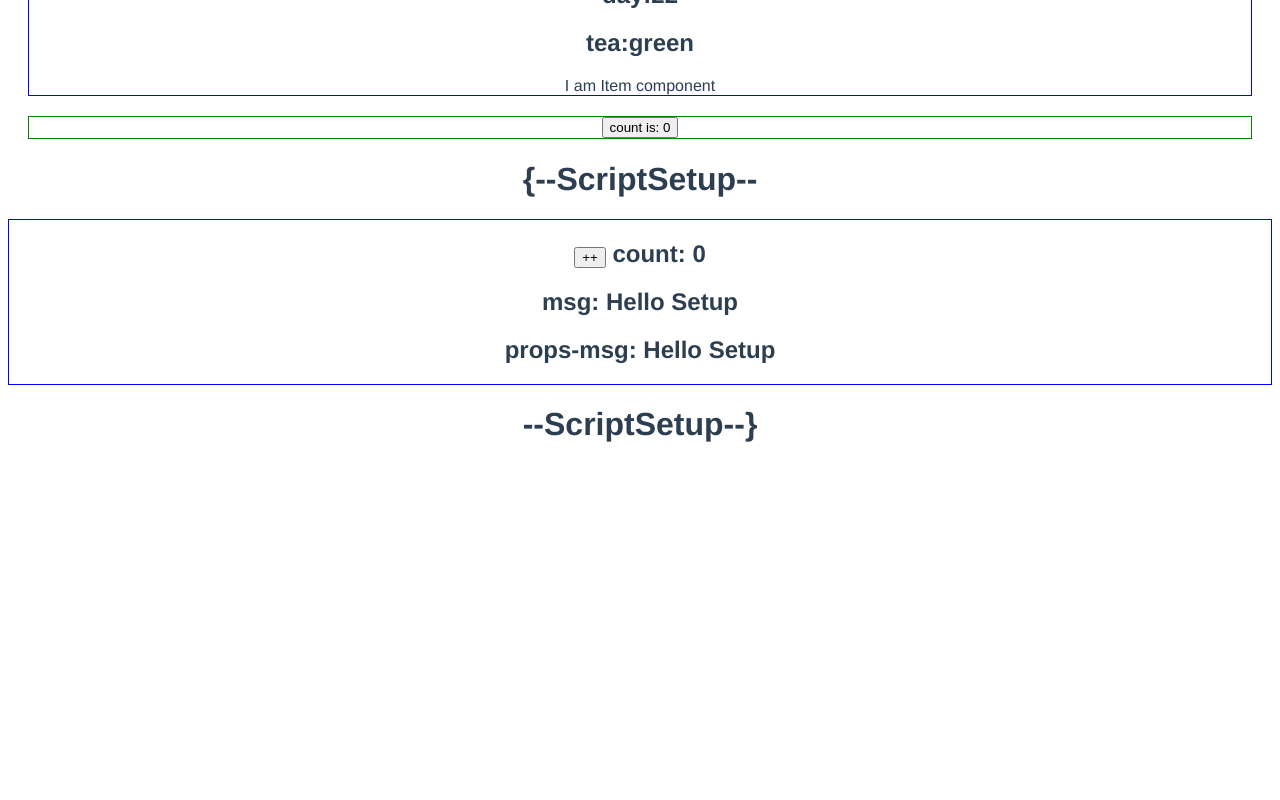
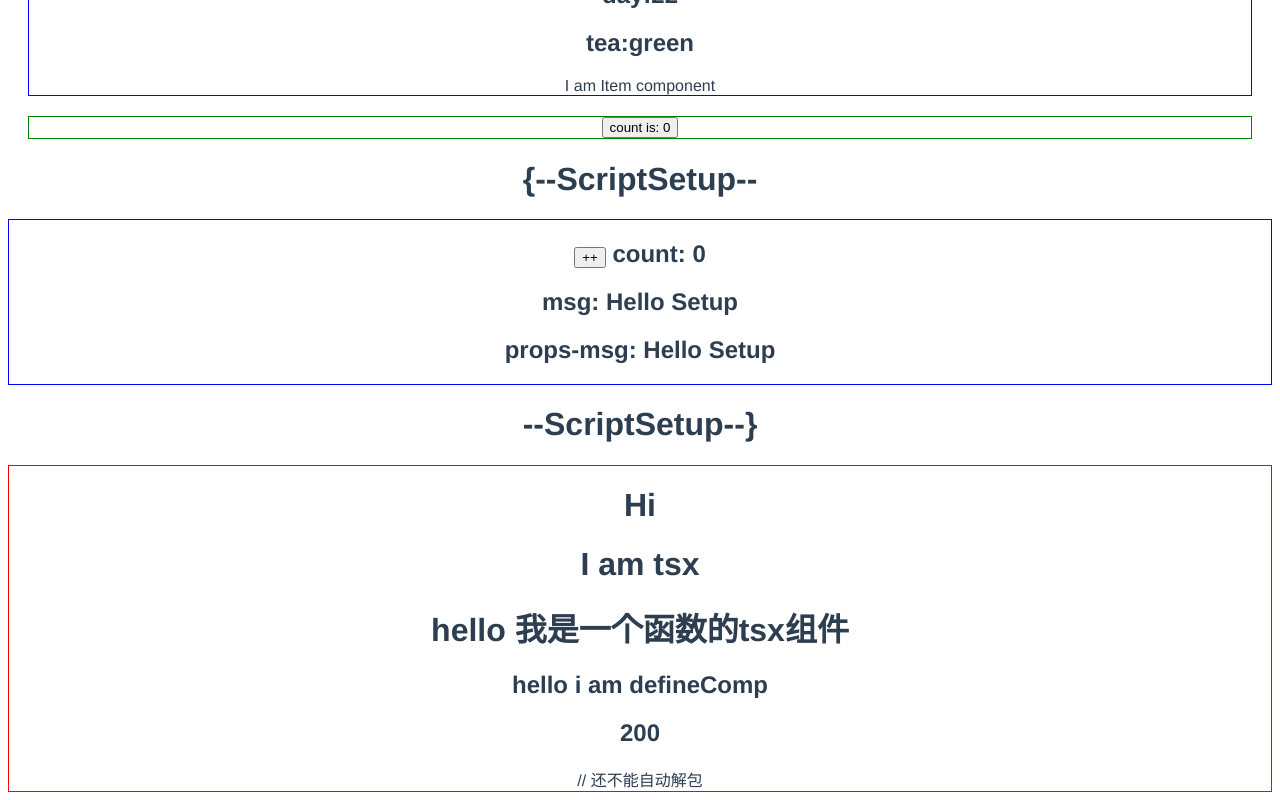
Before and after one commit to pasord/learn-vue3_shop-admin, a Vue app: page / in a window 1280 px wide. Shown: the part 764-1564 px from the top of the page. Before the commit the page ends 1229 px from the top, so only its background shows below. Built offline with nearby package versions, Linux system fonts and the light colour scheme.

Commit message:
feat: 支持vue-jsx/tsx

```diff
--- a/package.json
+++ b/package.json
@@ -18,6 +18,7 @@
     "@typescript-eslint/eslint-plugin": "^5.29.0",
     "@typescript-eslint/parser": "^5.29.0",
     "@vitejs/plugin-vue": "^2.3.3",
+    "@vitejs/plugin-vue-jsx": "^1.3.10",
     "eslint": "^8.0.1",
     "eslint-config-standard": "^17.0.0",
     "eslint-plugin-import": "^2.25.2",
--- a/src/App.vue
+++ b/src/App.vue
@@ -4,6 +4,7 @@
 import HelloWorld from './components/HelloWorld.vue'
 import typescriptSupport from './demos/typescriptSupport/index.vue'
 import scriptSetup from './demos/scriptSetup/index.vue'
+import Tsx from './demos/tsx/index.vue'
 </script>
 
 <template>
@@ -17,6 +18,7 @@ import scriptSetup from './demos/scriptSetup/index.vue'
     :num="2"
   />
   <scriptSetup msg="Hello Setup" />
+  <Tsx />
 </template>
 
 <style>
--- /dev/null
+++ b/src/demos/tsx/defineComp.tsx
@@ -0,0 +1,28 @@
+import { ref, defineComponent } from 'vue'
+interface PropsType {
+  msg: string
+}
+
+export default defineComponent({
+  props: {
+    msg: {
+      type: String,
+      required: true
+    }
+  },
+  // render () {
+  //   return (
+  //     <h2>{ this.msg }</h2> // note: 选项试api 通过this访问属性
+  //   )
+  // }
+  setup () {
+    const count = ref(200)
+
+    return (props:PropsType) => (
+      <div>
+        <h2>{props.msg}</h2>
+        <h2>{count.value}</h2> // 还不能自动解包
+      </div>
+    )
+  }
+})
--- /dev/null
+++ b/src/demos/tsx/functional.tsx
@@ -0,0 +1,5 @@
+export default () => (
+  <div>
+    <h1>hello 我是一个函数的tsx组件</h1>
+  </div>
+)
--- /dev/null
+++ b/src/demos/tsx/index.vue
@@ -0,0 +1,18 @@
+<template>
+  <div style="border: 1px solid red;">
+    <h1>Hi</h1>
+    <tsx />
+    <functional />
+    <defineComp msg="hello i am defineComp" />
+  </div>
+</template>
+
+<script lang="tsx" setup>
+import functional from './functional'
+import defineComp from './defineComp'
+const tsx = <h1>I am tsx</h1>
+</script>
+
+<style lang="scss" scoped>
+
+</style>
--- a/vite.config.ts
+++ b/vite.config.ts
@@ -1,8 +1,9 @@
 import { defineConfig } from 'vite'
 import vue from '@vitejs/plugin-vue'
 import eslint from 'vite-plugin-eslint'
+import vueJsx from '@vitejs/plugin-vue-jsx'
 
 // https://vitejs.dev/config/
 export default defineConfig({
-  plugins: [vue(), eslint()]
+  plugins: [vue(), vueJsx(), eslint()]
 })
```
Also changed, not shown: 1 other file (tests, documents, lock files or other folders).
